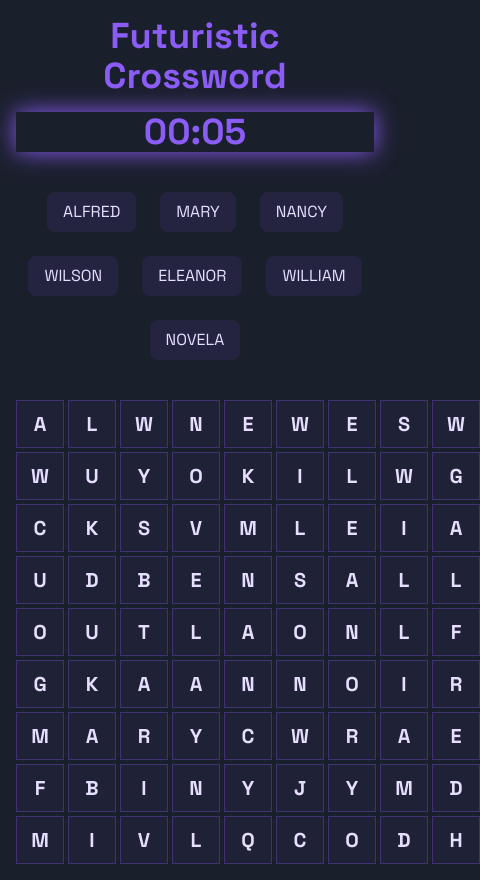
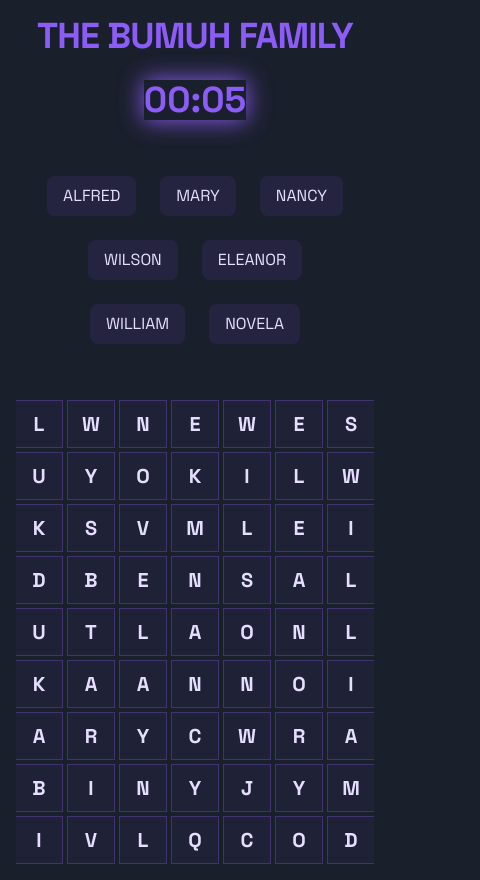
Before and after one commit to DrJones000/crossword-puzzle, a React (Vite) app: page / in a window 390 px wide. Shown: the whole page, 480 px wide, since content can reach past the window. Built offline with nearby package versions, Linux system fonts and the light colour scheme.

Commit message:
Align UI and Improve Responsiveness
Added vertical alignment and responsiveness adjustments to the UI components to enhance the layout and user experience for the title "THE BUMUH FAMILY".
[skip gpt_engineer]

```diff
--- a/src/components/WordList.tsx
+++ b/src/components/WordList.tsx
@@ -7,7 +7,7 @@ interface WordListProps {
 
 const WordList = ({ words, completedWords }: WordListProps) => {
   return (
-    <div className="flex flex-wrap justify-center gap-2 mb-8">
+    <div className="flex flex-wrap justify-center gap-2 max-w-full">
       {words.map((word) => (
         <span
           key={word}
--- a/src/pages/Index.tsx
+++ b/src/pages/Index.tsx
@@ -156,14 +156,21 @@ const Index = () => {
 
   return (
     <div className="min-h-screen p-4 animate-fadeIn">
-      <div className="max-w-4xl mx-auto space-y-8">
-        <div className="text-center">
-          <h1 className="text-4xl font-bold mb-4 text-primary">Futuristic Crossword</h1>
+      <div className="max-w-4xl mx-auto space-y-12 flex flex-col items-center">
+        <div className="text-center space-y-6">
+          <h1 className="text-4xl md:text-5xl lg:text-6xl font-bold text-primary tracking-tight">
+            THE BUMUH FAMILY
+          </h1>
+          <div className="inline-block">
             <Timer />
           </div>
+        </div>
 
+        <div className="w-full px-4">
           <WordList words={WORDS} completedWords={completedWords} />
+        </div>
 
+        <div className="w-full flex justify-center px-4 overflow-x-auto">
           <CrosswordGrid
             grid={grid}
             activeLetters={activeLetters}
@@ -171,6 +178,7 @@ const Index = () => {
             onLetterClick={handleLetterClick}
             gameCompleted={completedWords.length === WORDS.length}
           />
+        </div>
 
         {completedWords.length === WORDS.length && (
           <div className="text-center text-2xl font-bold text-primary animate-glow">
```
Lines whose indentation alone changed are shown as unchanged.
